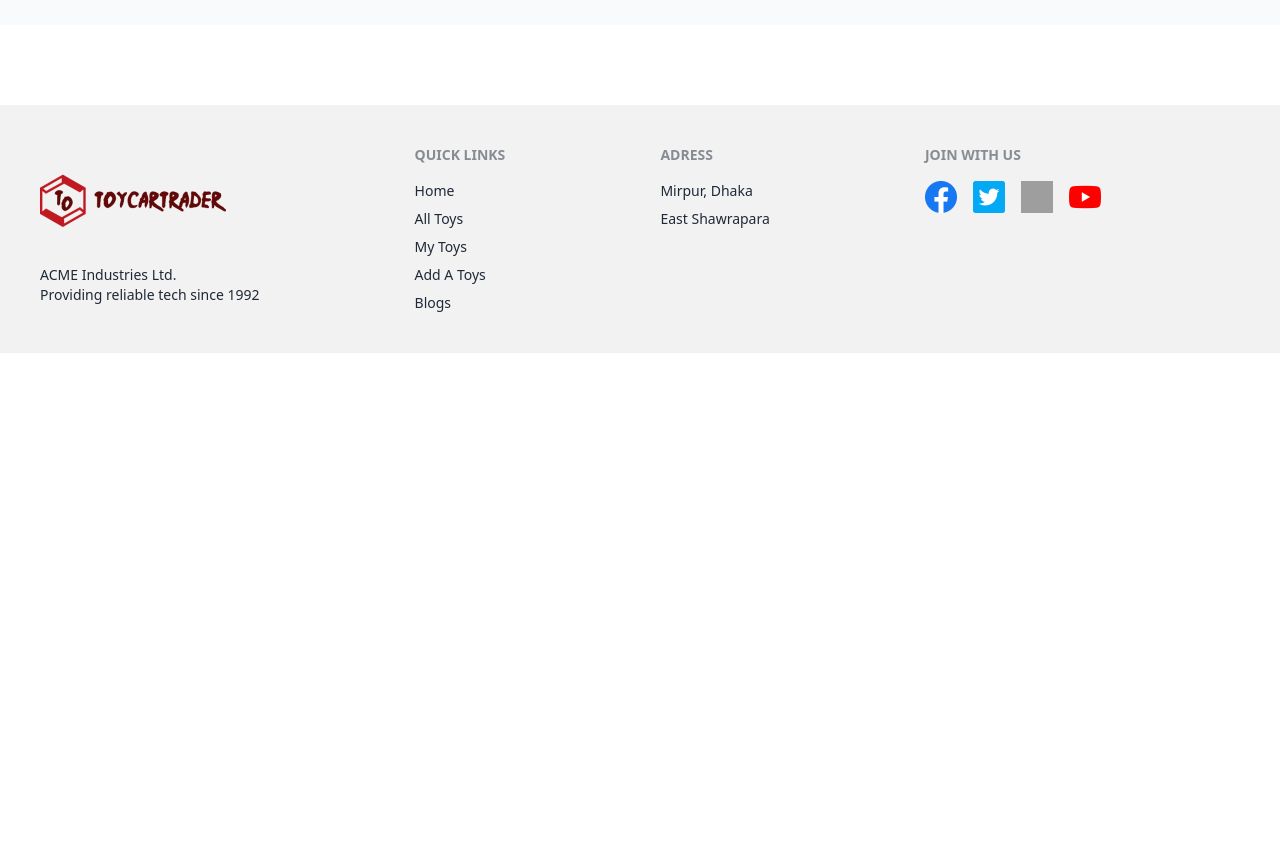
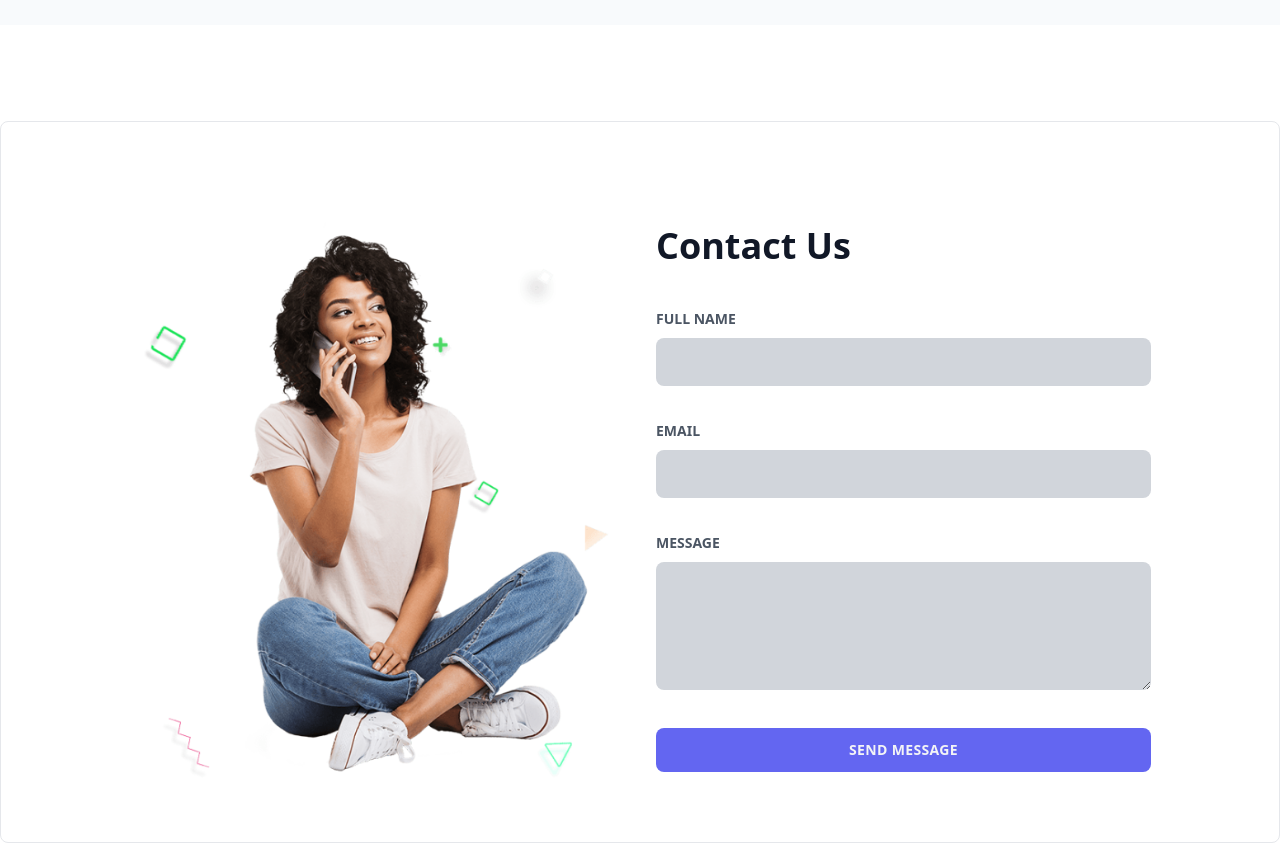
Before and after one commit to DarkAsfu/toy-market-place-client, a React (Vite) app: page / in a window 1280 px wide. Shown: the part 2520-3365 px from the top of the page. Before the commit the page ends 2873 px from the top, so only its background shows below. Built offline with nearby package versions, Linux system fonts and the light colour scheme; no server answers; grey boxes are pictures that could not be loaded.

Commit message:
Second extra section create

```diff
--- /dev/null
+++ b/src/Pages/Home/Contact/Contact.jsx
@@ -0,0 +1,47 @@
+import contact from '../../../assets/contact.png'
+const Contact = () => {
+    return (
+        <div>
+
+            <div className="bg-white text-gray-100 mx-auto">
+                <div
+                    className="max-w-screen-xl mt-24 px-8 grid gap-8 grid-cols-1 md:grid-cols-2 md:px-12 lg:px-16 xl:px-32 py-16 mx-auto  text-gray-900 rounded-lg border mb-10">
+                    <div className="flex flex-col justify-between">
+
+                        <div className="mt-8 text-center">
+                            <img src={contact} alt="" />
+                        </div>
+                    </div>
+                    <div className="">
+                        <div>
+                            <h2 className='py-10 text-4xl font-bold'>Contact Us</h2>
+                        </div>
+                        <div>
+                            <span className="uppercase text-sm text-gray-600 font-bold">Full Name</span>
+                            <input className="w-full bg-gray-300 text-gray-900 mt-2 p-3 rounded-lg focus:outline-none focus:shadow-outline"
+                                type="text" placeholder="" />
+                        </div>
+                        <div className="mt-8">
+                            <span className="uppercase text-sm text-gray-600 font-bold">Email</span>
+                            <input className="w-full bg-gray-300 text-gray-900 mt-2 p-3 rounded-lg focus:outline-none focus:shadow-outline"
+                                type="text" />
+                        </div>
+                        <div className="mt-8">
+                            <span className="uppercase text-sm text-gray-600 font-bold">Message</span>
+                            <textarea
+                                className="w-full h-32 bg-gray-300 text-gray-900 mt-2 p-3 rounded-lg focus:outline-none focus:shadow-outline"></textarea>
+                        </div>
+                        <div className="mt-8">
+                            <button
+                                className="uppercase text-sm font-bold tracking-wide bg-indigo-500 text-gray-100 p-3 rounded-lg w-full focus:outline-none focus:shadow-outline">
+                                Send Message
+                            </button>
+                        </div>
+                    </div>
+                </div>
+            </div>
+        </div>
+    );
+};
+
+export default Contact;
--- a/src/Pages/Home/Home/Home.jsx
+++ b/src/Pages/Home/Home/Home.jsx
@@ -1,4 +1,5 @@
 import Banner from "../Banner/Banner";
+import Contact from "../Contact/Contact";
 import Gallery from "../Gallery/Gallery";
 import TeamMember from "../TeamMember/TeamMember";
 
@@ -8,6 +9,7 @@ const Home = () => {
             <Banner></Banner>
             <Gallery></Gallery>
             <TeamMember></TeamMember>
+            <Contact></Contact>
         </>
     );
 };
```
Also changed, not shown: src/assets/contact.png (added).
